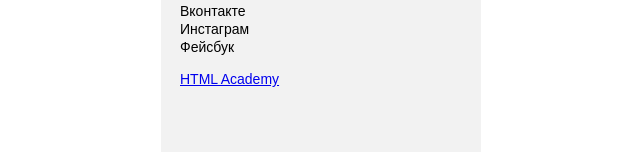
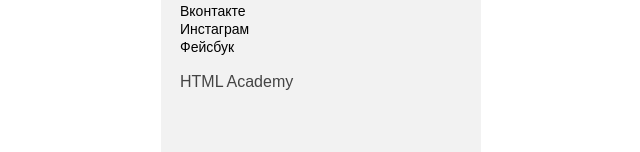
Before and after one commit to Feizerr/384107-cat-energy-21, a website: page source/form.html in a window 1280 px wide. Shown: the part 2075-2227 px from the top of the page, without its empty margins (319-959 px from the left). Drawn offline with nearby package versions, Linux system fonts and the light colour scheme; files that its build step writes are made by us from their sources.

Commit message:
Исправила оформление ссылки

```diff
--- a/source/form.html
+++ b/source/form.html
@@ -128,7 +128,7 @@
           </ul>
         </div>
         <div class="page-footer__copyright copyright">
-          <a href="copyrigth__link">
+          <a class="copyright__link" href="copyrigth__link">
             <p>HTML Academy</p>
             <!-- здесь будет svg-иконка с логотипом компании HTML Academy -->
           </a>
```
